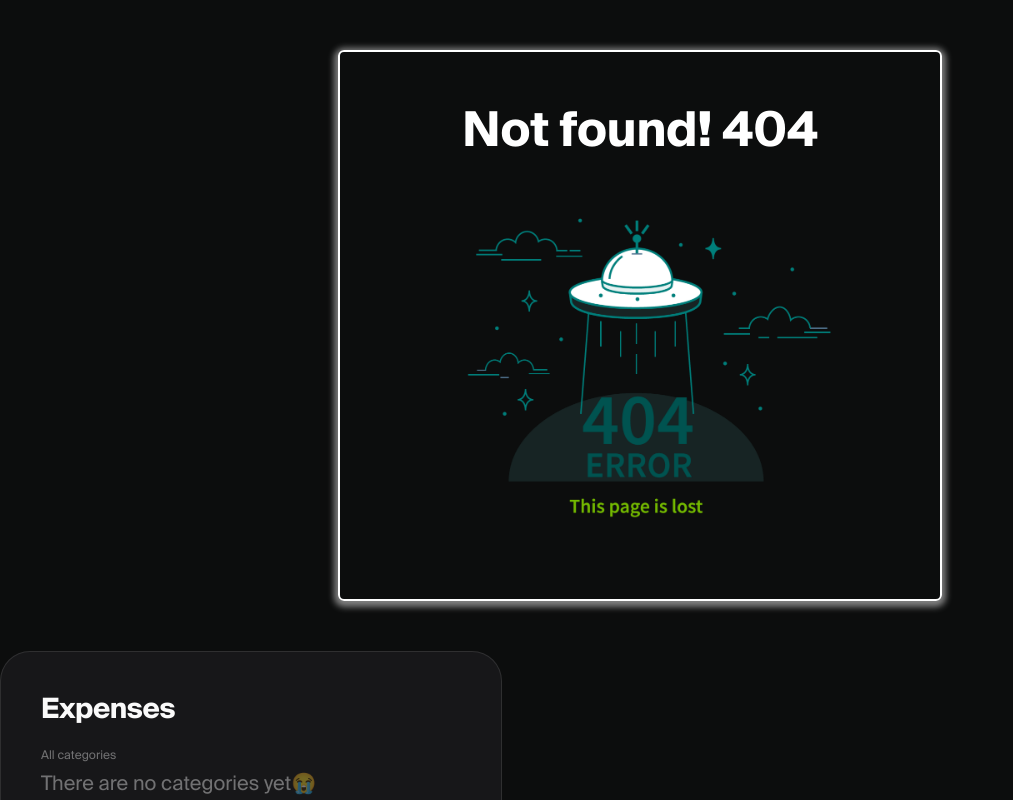
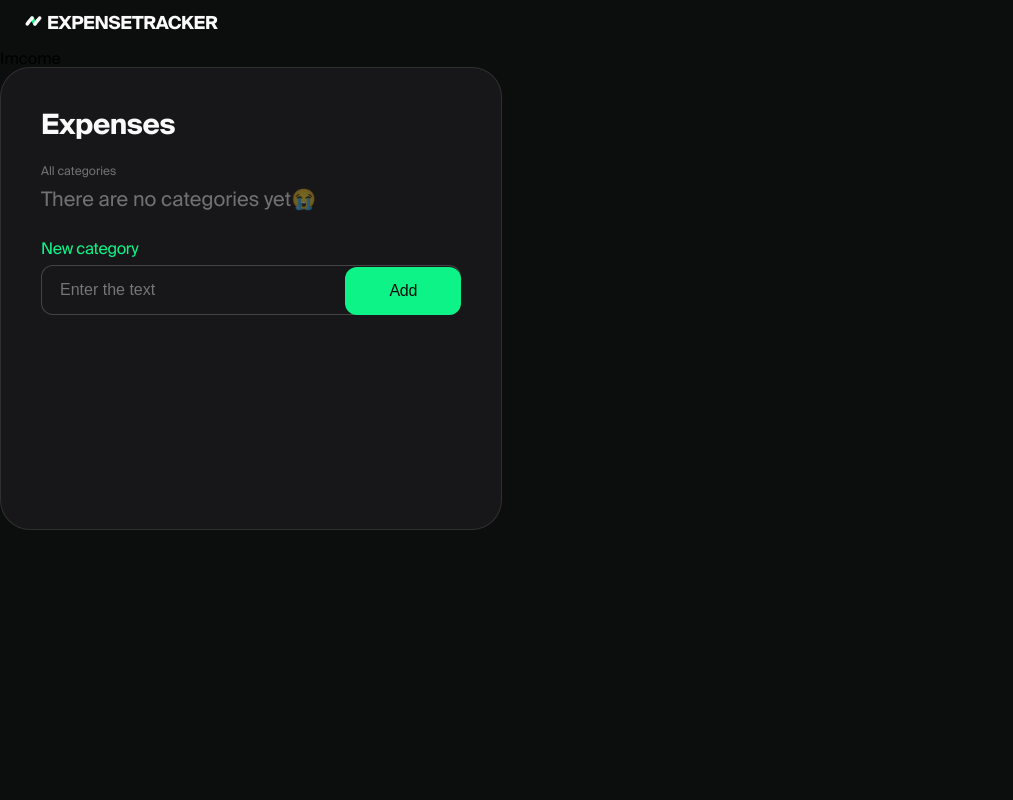
Before and after one commit to Tane4ka170/project_blackout, a React (Create React App) app: page /project_blackout/incomes in a window 1280 px wide. Before the commit this address had no page. Shown: the top 800 px of the page, without its empty margins (0-1013 px from the left). Built offline with nearby package versions, Linux system fonts and the light colour scheme.

Commit message:
add expenses and incomses pages

```diff
--- a/src/components/App.jsx
+++ b/src/components/App.jsx
@@ -12,6 +12,8 @@ import Register from 'pages/Register/Register';
 import Login from 'pages/Login/Login';
 import { Categories } from './categories/Categories';
 import NotFound from 'pages/notFound/NotFound';
+import { Expense } from 'pages/Expense/Expense';
+import { Income } from 'pages/Income/Income';
 
 // const HomePage = lazy(() => import('../pages/Home/Home'));
 // const RegisterPage = lazy(() => import('../pages/Register/Register'));
@@ -32,6 +34,8 @@ function App() {
       <Routes>
         <Route path="/" element={<Layout />}>
           <Route index element={<Home />} />
+          <Route path="/expenses" element={<Expense />} />
+          <Route path="/incomes" element={<Income />} />
           <Route
             path="register"
             element={
--- /dev/null
+++ b/src/pages/Expense/Expense.jsx
@@ -0,0 +1,7 @@
+import React from 'react'
+
+export const Expense = () => {
+  return (
+    <div>Expense</div>
+  )
+}
--- /dev/null
+++ b/src/pages/Income/Income.jsx
@@ -0,0 +1,5 @@
+import React from 'react';
+
+export const Income = () => {
+  return <div>Imcome</div>;
+};
```
